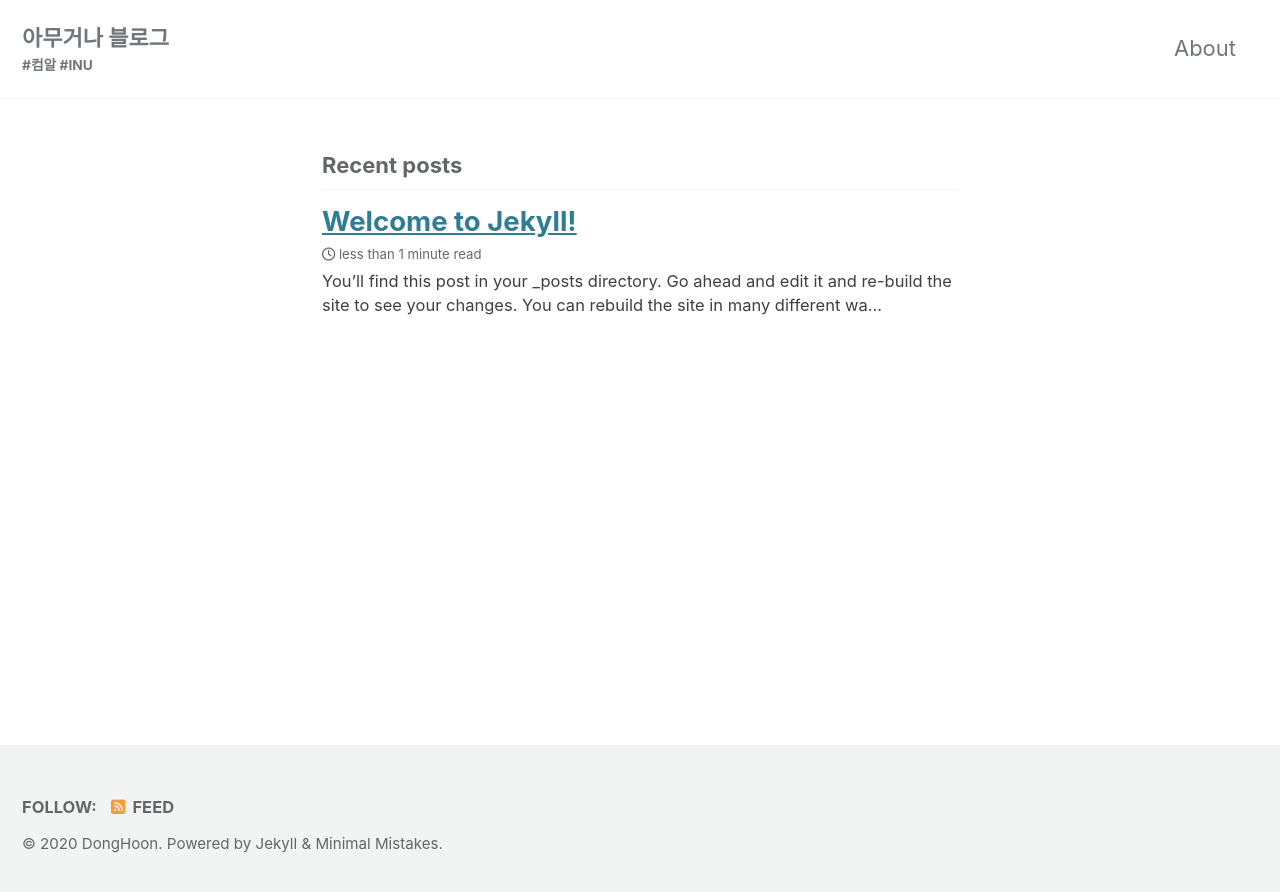
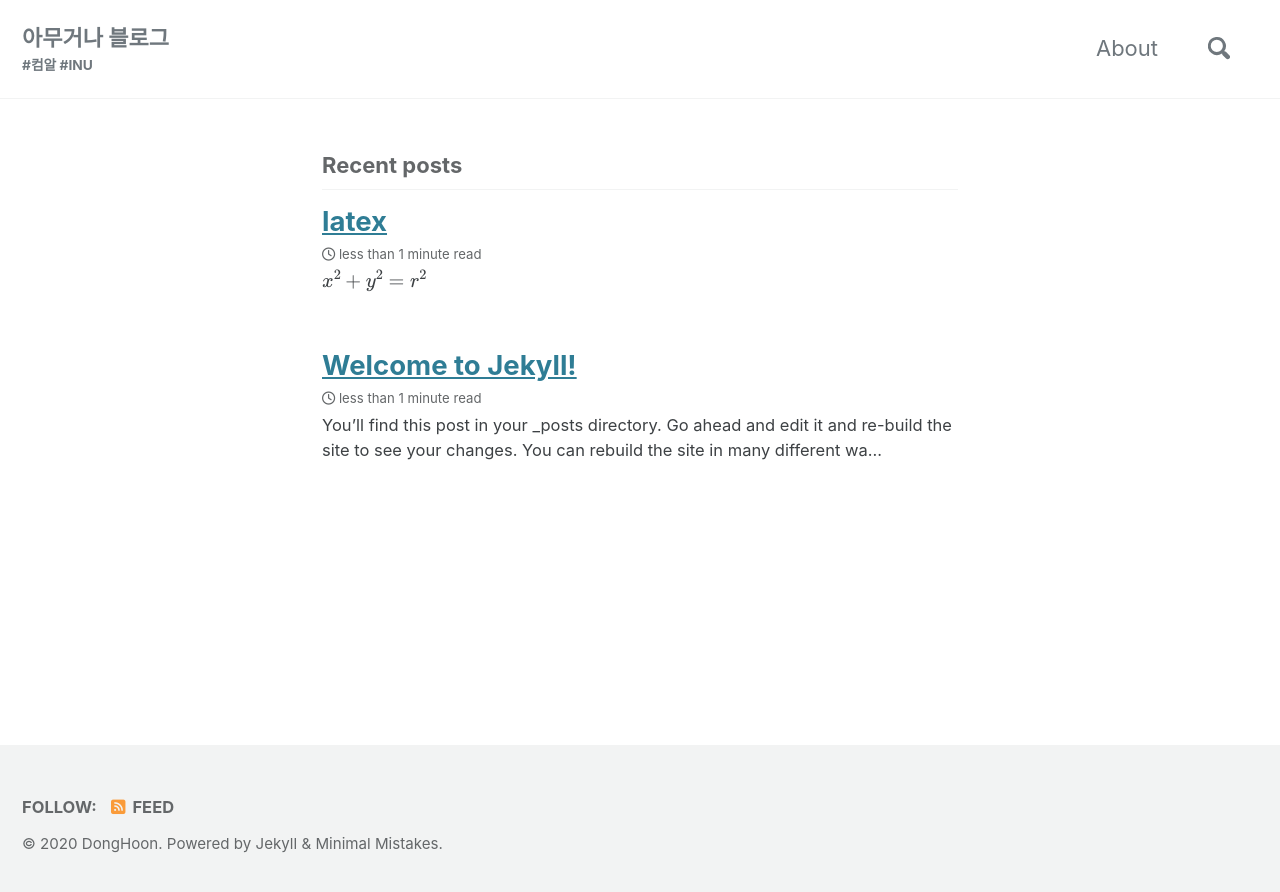
Before and after one commit to realbb/realbb.github.io, a Jekyll site: the page built from index.markdown, in a window 1280 px wide. Shown: the top 892 px of the page. Built offline with Jekyll 4.4.1, drawn with Linux system fonts in a browser that asks for light colours; cached includes are drawn as plain includes; nearby versions of some CDN libraries; formulas are drawn with MathJax 3; the list of posts is cut into pages by our own code; part of the change alters nothing that is shown.

Commit message:
add disqus, search and latex

```diff
--- a/_config.yml
+++ b/_config.yml
@@ -30,9 +30,9 @@ masthead_title           : # overrides the website title displayed in the masthe
 # breadcrumbs            : false # true, false (default)
 words_per_minute         : 200
 comments:
-  provider               : # false (default), "disqus", "discourse", "facebook", "staticman", "staticman_v2", "utterances", "custom"
+  provider               : "disqus" # false (default), "disqus", "discourse", "facebook", "staticman", "staticman_v2", "utterances", "custom"
   disqus:
-    shortname            : # https://help.disqus.com/customer/portal/articles/466208-what-s-a-shortname-
+    shortname            : "hxxn85-github-io" # https://help.disqus.com/customer/portal/articles/466208-what-s-a-shortname-
   discourse:
     server               : # https://meta.discourse.org/t/embedding-discourse-comments-via-javascript/31963 , e.g.: meta.discourse.org
   facebook:
@@ -51,7 +51,7 @@ reCaptcha:
   secret                 :
 atom_feed:
   path                   : # blank (default) uses feed.xml
-search                   : # true, false (default)
+search                   : true # true, false (default)
 search_full_content      : # true, false (default)
 search_provider          : # lunr (default), algolia, google
 algolia:
@@ -276,6 +276,6 @@ defaults:
       layout: single
       author_profile: true
       read_time: true
-      comments: # true
+      comments: true
       share: true
       related: true
--- a/_includes/scripts.html
+++ b/_includes/scripts.html
@@ -1,3 +1,27 @@
+<script type="text/x-mathjax-config">
+MathJax.Hub.Config({
+    TeX: {
+      equationNumbers: {
+        autoNumber: "AMS"
+      }
+    },
+    tex2jax: {
+    inlineMath: [ ['$', '$'] ],
+    displayMath: [ ['$$', '$$'] ],
+    processEscapes: true,
+  }
+});
+MathJax.Hub.Register.MessageHook("Math Processing Error",function (message) {
+	  alert("Math Processing Error: "+message[1]);
+	});
+MathJax.Hub.Register.MessageHook("TeX Jax - parse error",function (message) {
+	  alert("Math Processing Error: "+message[1]);
+	});
+</script>
+<script type="text/javascript" async
+  src="https://cdn.mathjax.org/mathjax/latest/MathJax.js?config=TeX-MML-AM_CHTML">
+</script>
+
 {% if site.footer_scripts %}
   {% for script in site.footer_scripts %}
     <script src="{{ script | relative_url }}"></script>
--- /dev/null
+++ b/_posts/2020-04-08-latex.md
@@ -0,0 +1,7 @@
+---
+layout: single
+date: 2020-04-08 11:43:00 +0900
+title: latex
+---
+
+$x^2 + y^2 = r^2$
```
